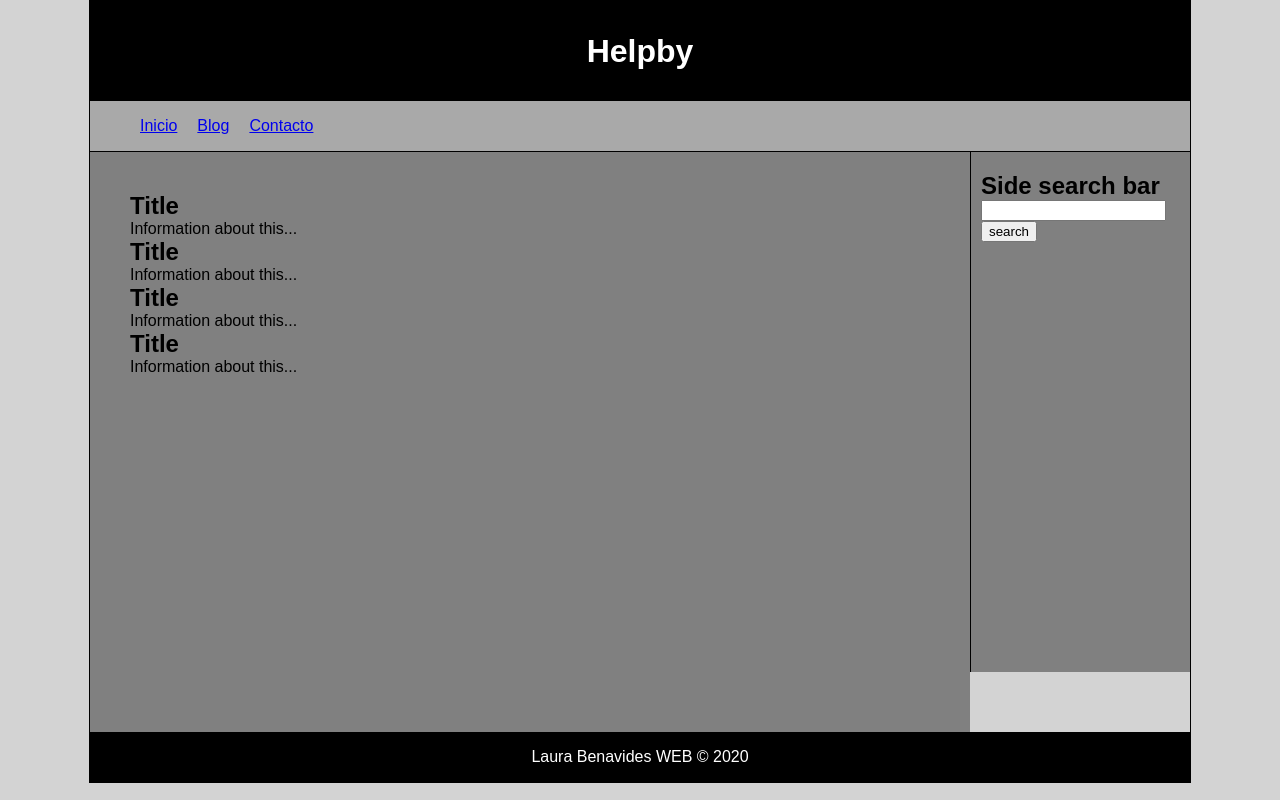
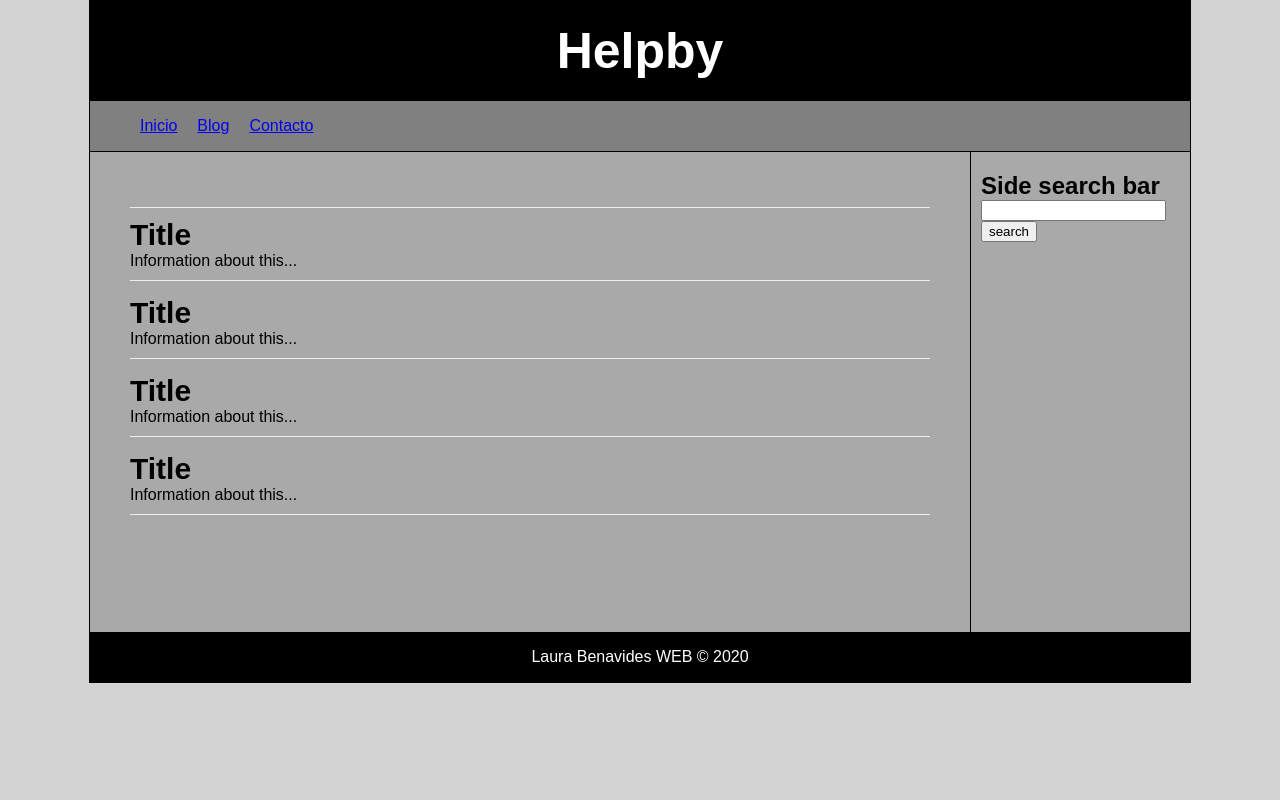
Before and after one commit to laura13272002/Helpby, a plain HTML site: page index.html in a window 1280 px wide. Drawn offline with Linux system fonts and the light colour scheme.

Commit message:
update 2

```diff
--- a/styles.css
+++ b/styles.css
@@ -16,6 +16,7 @@ body{
 }
 
 header{
+    font-size: 25px;
     background: black;
     height: 100px;
     width: 100%;
@@ -25,7 +26,7 @@ header{
 }
 
 nav{
-    background: darkgray;
+    background: gray;
     height: 50px;
     border-bottom: 1px solid black;
 }
@@ -44,16 +45,33 @@ nav ul li{
 #content{
     float: left;
     width: calc(80% - 80px);
-    min-height: 500px;
-    background: gray;
+    min-height: 400px;
+    background:darkgray;
     padding: 40px;
+}
+
+.article{
+    margin-top: 15px;
+    margin-bottom: 15px;
+    padding-bottom: 10px;
+    border-bottom: 1px solid #eee;
+}
+
+.article:first-child{
+    padding-top: 10px;
+    border-top: 1px solid #eee;
+}
+
+.article h2{
+    font-size: 30px;
+
 }
 
 aside{
     float: left;
     width: calc(20% - 11px);
-    min-height: 500px;
-    background: gray;
+    min-height: 460px;
+    background: darkgray;
     /* padding: 10px; */
     padding-top: 20px;
     padding-left: 10px;
```
